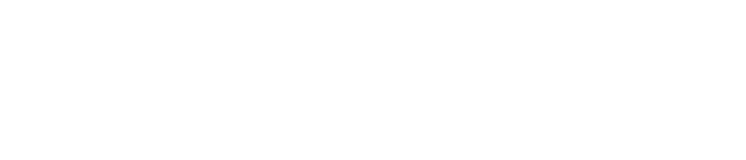
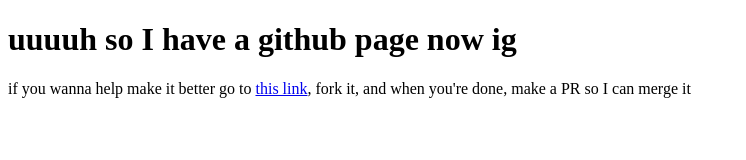
Before and after one commit to orowith2os/orowith2os.github.io, a plain HTML site: page index.html in a window 1280 px wide. Shown: the whole page, without its empty margins (0-746 px from the left). Drawn offline with Linux system fonts and the light colour scheme.

Commit message:
adds some text and rounds the icon

```diff
--- a/index.html
+++ b/index.html
@@ -3,5 +3,8 @@
     <head>
         <link rel="icon" href="githubicon.png" sizes="16x16" type="image/png"/>
         <title>Oro's GitHub.io page</title>
+        <h1>uuuuh so I have a github page now ig</h1>
+
+        <p>if you wanna help make it better go to <a href="https://github.com/orowith2os/orowith2os.github.io"> this link</a>, fork it, and when you're done, make a PR so I can merge it</p>
     </head>
 </html>
```
Also changed, not shown: githubicon.png.
